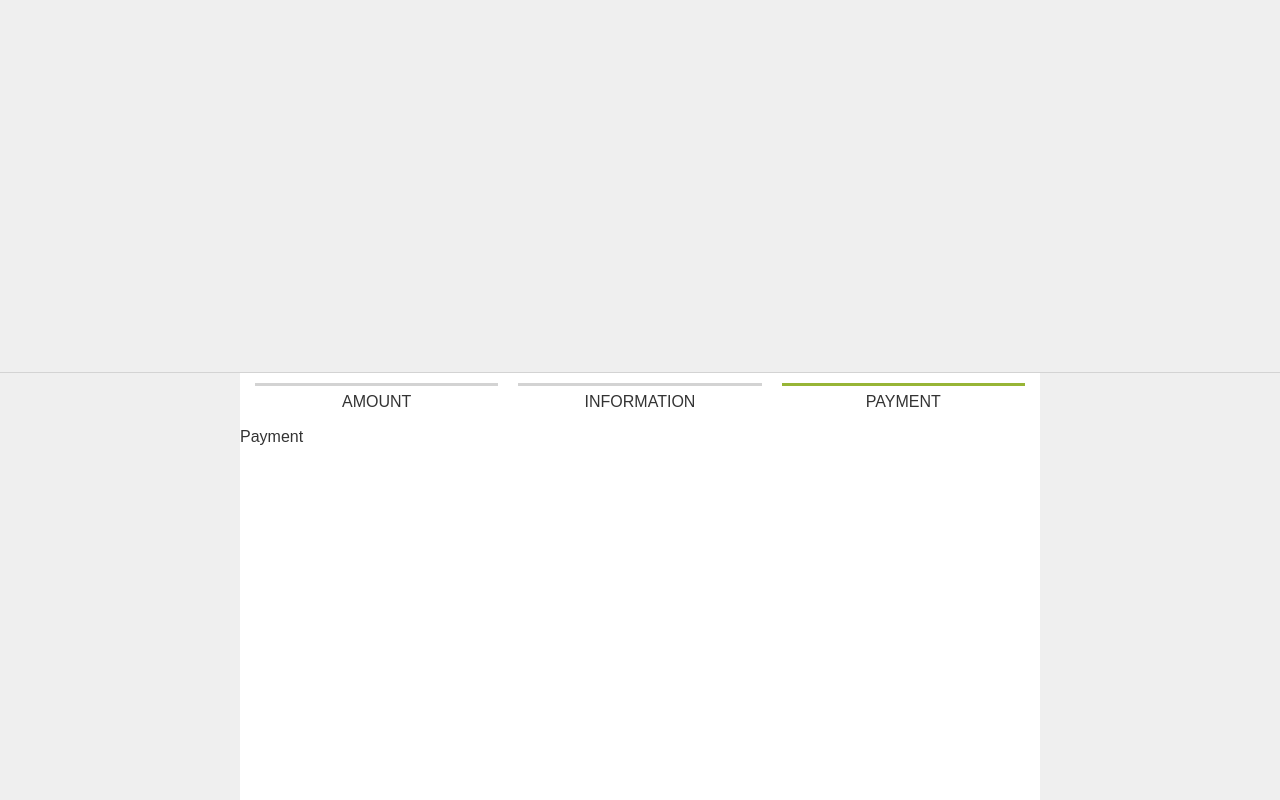
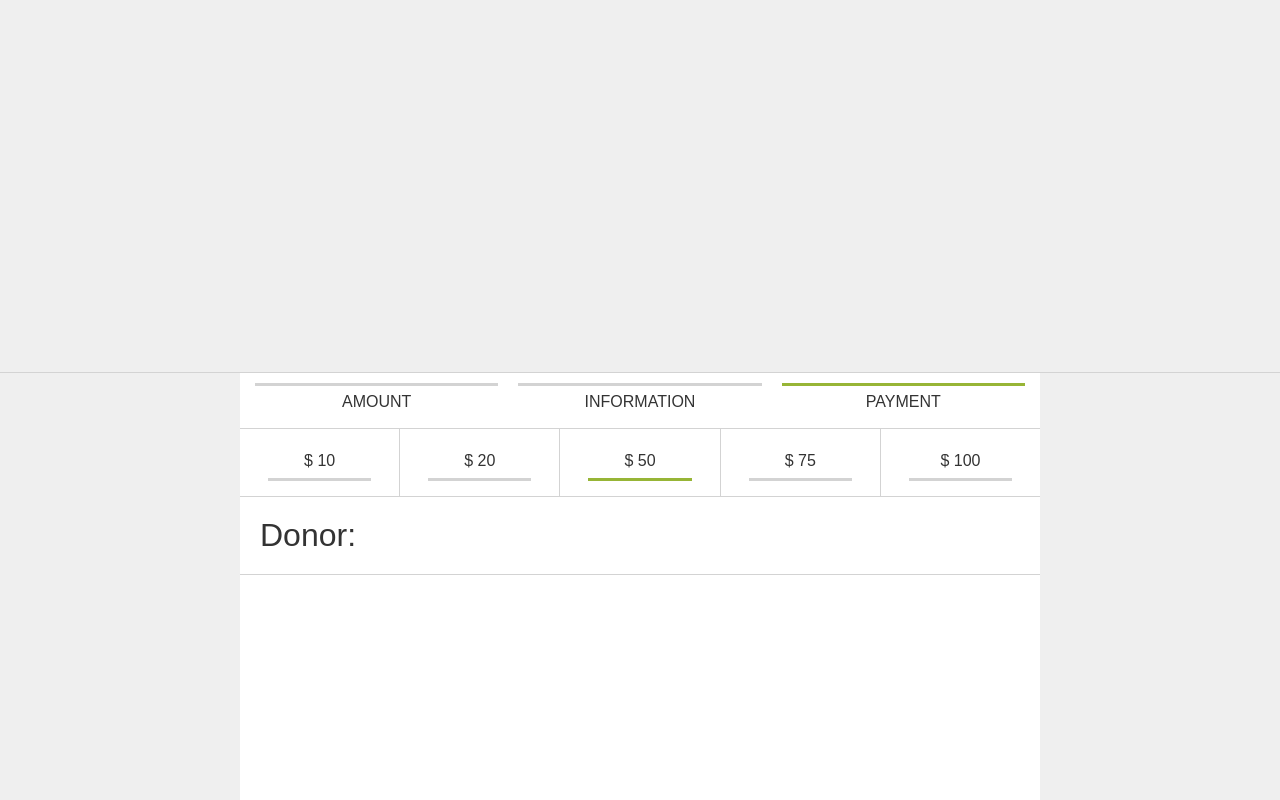
Before and after one commit to TJTorola/Friends-Of-Maple, a React app: page / in a window 1280 px wide. Both pictures are taken after a click on the element "PAYMENT". Shown: the part 577-1377 px from the top of the page. Built offline with nearby package versions, Linux system fonts and the light colour scheme; the HTML template or start-up script is replaced by a standard one.

Commit message:
Start adding payment styles

```diff
--- a/src/config.js
+++ b/src/config.js
@@ -111,6 +111,9 @@ export const COPY = {
       H2: 'Donor Info',
       SPAN: 'Please provide some account information.'
     },
+    PAYMENT: {
+      H2: 'Donor:',
+    }
   },
 };
 
--- /dev/null
+++ b/src/style/body/payment.scss
@@ -0,0 +1,15 @@
+#payment {
+  .donor-info {
+    display: flex;
+    align-items: baseline;
+    border-bottom: 1px solid $lightGray;
+  }
+
+  .donor-info h2 {
+    padding: 20px;
+  }
+
+  .donor-info span {
+    color: $gray;
+  }
+}
--- a/src/style/entry.scss
+++ b/src/style/entry.scss
@@ -27,6 +27,7 @@
 @import './body.scss';
 @import './body/amount.scss';
 @import './body/info.scss';
+@import './body/payment.scss';
 
 @import './components/amountSelector.scss';
 @import './components/input.scss';
--- a/src/view/body/payment/main.jsx
+++ b/src/view/body/payment/main.jsx
@@ -1,5 +1,23 @@
 import React from 'react';
+import { connect } from 'react-redux';
 
-const Payment = () => <div>Payment</div>;
+import { AmountSelector } from '~/components/index';
+import { COPY } from '~/config';
+const copy = COPY.BODY.PAYMENT;
 
-export default Payment;
+const Payment = ({ firstName, lastName }) => (
+  <div id="payment">
+    <AmountSelector />
+    <div className="donor-info">
+      <h2>{ copy.H2 }</h2>
+      <span>{ `${firstName} ${lastName}` }</span>
+    </div>
+  </div>
+);
+
+const mapStateToProps = (state) => ({
+  firstName: state.information.firstName,
+  lastName: state.information.lastName,
+});
+
+export default connect(mapStateToProps)(Payment);
```
